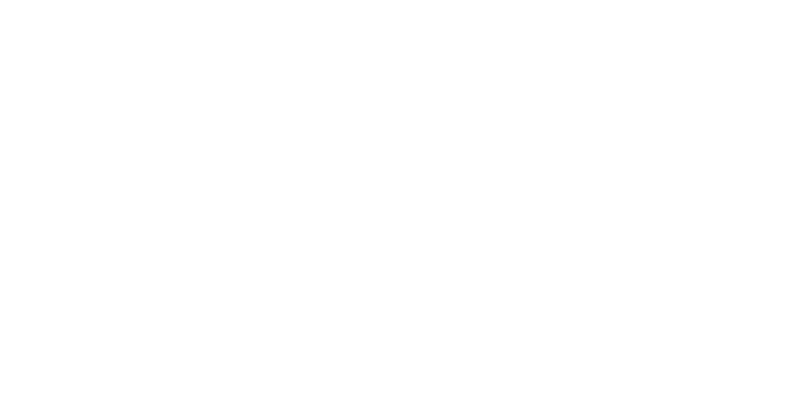
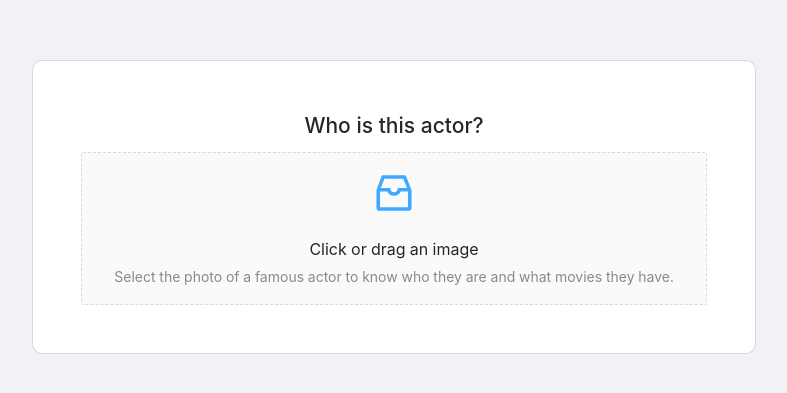
Before and after one commit to edgar8acas/reto-react, a React (Create React App) app: page / in a window 1280 px wide. Shown: the part 193-586 px from the top of the page, without its empty margins (246-1033 px from the left). Built offline with nearby package versions, Linux system fonts and the light colour scheme.

Commit message:
add drop area an initial api request

```diff
--- a/package.json
+++ b/package.json
@@ -3,9 +3,11 @@
   "version": "0.1.0",
   "private": true,
   "dependencies": {
+    "@ant-design/icons": "^4.3.0",
     "@testing-library/jest-dom": "^5.11.4",
     "@testing-library/react": "^11.1.0",
     "@testing-library/user-event": "^12.1.10",
+    "antd": "^4.10.0",
     "react": "^17.0.1",
     "react-dom": "^17.0.1",
     "react-router-dom": "^5.2.0",
--- /dev/null
+++ b/src/App.css
@@ -0,0 +1,15 @@
+.App {
+  margin: 0 auto;
+  position: absolute;
+  top: 0;
+  bottom: 0;
+  left: 0;
+  right: 0;
+}
+
+.ant-layout-content {
+  display: flex;
+  min-height: 90vh;
+  align-items: center;
+  justify-content: center;
+}
--- a/src/App.js
+++ b/src/App.js
@@ -1,7 +1,15 @@
+import DropArea from "./features/DropArea";
+import "./App.css"
+import { Layout } from "antd";
+const { Content } = Layout;
+
 function App() {
   return (
-    <div className="App">
-    </div>
+    <Layout className="App">
+      <Content>
+        <DropArea></DropArea>
+      </Content>
+    </Layout>
   );
 }
 
--- /dev/null
+++ b/src/features/DropArea.css
@@ -0,0 +1,15 @@
+.DropArea {
+  background-color: white;
+  padding: 3rem;
+  text-align: center;
+  border-radius: 10px;
+  border: 1px solid var(--colorGray15);
+}
+
+p.ant-upload-hint {
+  padding: 0px 2rem;
+}
+
+.ant-upload-drag-container {
+  text-align: center;
+}
--- /dev/null
+++ b/src/features/DropArea.jsx
@@ -0,0 +1,87 @@
+import React, { useState } from "react";
+import { Upload, message } from "antd";
+import { InboxOutlined } from "@ant-design/icons";
+import "./DropArea.css";
+
+const { Dragger } = Upload;
+export default function DropArea() {
+  const [fileList, setFileList] = useState([]);
+  const draggerProps = {
+    fileList,
+    name: "file",
+    multiple: false,
+    action: "https://whois.nomada.cloud/upload",
+    method: "POST",
+    headers: {
+      Nomada: "YjgxMTE1MTUtZjQ4OC00NTUxLWI5M2EtM2I3NTlkNTdhYTg4",
+    },
+    beforeUpload(file) {
+      const type = file.type.toLowerCase();
+      if (type === "image/jpeg" || type === "image/png") {
+        return true;
+      }
+      message.error(
+        "Unsupported file type. Check that file type is either JPG or PNG."
+      );
+      return false;
+    },
+    onChange(info) {
+      const { status, response } = info.file;
+
+      //If file type is not accepted, avoid adding file to fileList
+      if (!status) {
+        setFileList(info.fileList.filter((file) => !!file.status));
+        return;
+      }
+
+      if (status !== "uploading") {
+        console.log(info.file, info.fileList);
+      }
+
+      if (status === "done") {
+        // Check if there are no error.
+        if (response && response.error === "") {
+          message.success(
+            `We recognized ${response.actorName} in ${info.file.name}.`
+          );
+        } else {
+          message.error(
+            `We couldn't recognize an actor in the photo ${info.file.name}, try again.`
+          );
+          setFileList(
+            info.fileList.map((file) => {
+              if (file.uid === info.file.uid) {
+                return {
+                  ...file,
+                  status: "error",
+                  response: "We couldn't recognize an actor for this file",
+                };
+              }
+              return file;
+            })
+          );
+          return;
+        }
+      } else if (status === "error") {
+        message.error(`${info.file.name} file upload failed.`);
+      }
+      setFileList(info.fileList);
+    },
+  };
+
+  return (
+    <div className="DropArea">
+      <h1>Who is this actor?</h1>
+      <Dragger {...draggerProps}>
+        <p className="ant-upload-drag-icon">
+          <InboxOutlined />
+        </p>
+        <p className="ant-upload-text">Click or drag an image</p>
+        <p className="ant-upload-hint">
+          Select the photo of a famous actor to know who they are and what
+          movies they have.
+        </p>
+      </Dragger>
+    </div>
+  );
+}
--- a/src/index.css
+++ b/src/index.css
@@ -1,13 +1,19 @@
+:root {
+  --colorGray15: rgba(0, 0, 0, 0.15);
+  --colorGray30: rgba(0, 0, 0, 0.3);
+  --colorGray45: rgba(0, 0, 0, 0.45);
+}
+
 body {
   margin: 0;
-  font-family: -apple-system, BlinkMacSystemFont, 'Segoe UI', 'Roboto', 'Oxygen',
-    'Ubuntu', 'Cantarell', 'Fira Sans', 'Droid Sans', 'Helvetica Neue',
+  font-family: -apple-system, BlinkMacSystemFont, "Segoe UI", "Roboto", "Oxygen",
+    "Ubuntu", "Cantarell", "Fira Sans", "Droid Sans", "Helvetica Neue",
     sans-serif;
   -webkit-font-smoothing: antialiased;
   -moz-osx-font-smoothing: grayscale;
 }
 
 code {
-  font-family: source-code-pro, Menlo, Monaco, Consolas, 'Courier New',
+  font-family: source-code-pro, Menlo, Monaco, Consolas, "Courier New",
     monospace;
 }
--- a/src/index.js
+++ b/src/index.js
@@ -1,5 +1,6 @@
 import React from 'react';
 import ReactDOM from 'react-dom';
+import 'antd/dist/antd.css';
 import './index.css';
 import App from './App';
 
```
Also changed, not shown: 2 other files (tests, documents, lock files or other folders).
